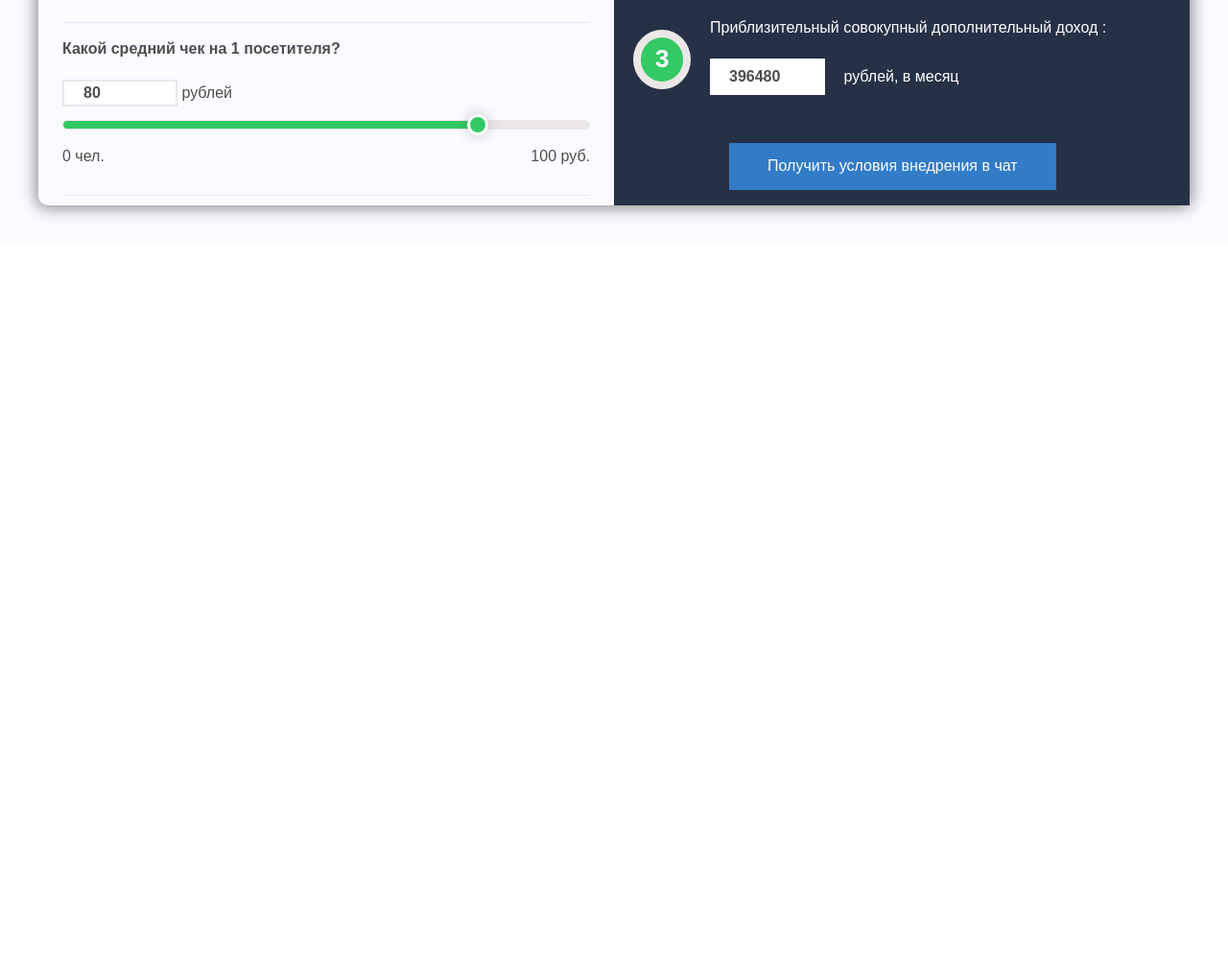
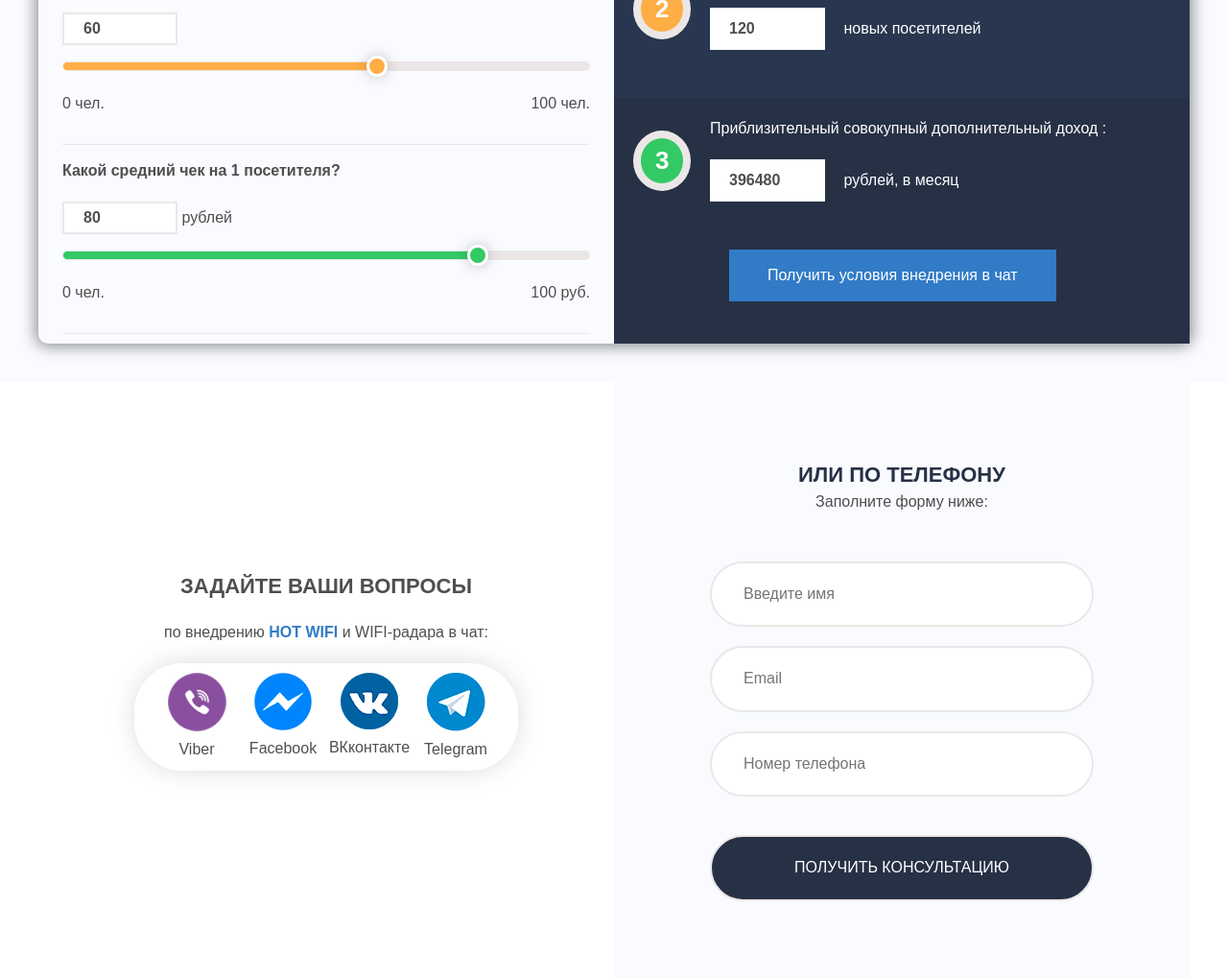
Before and after one commit to LesiukO/hot-wifi, a plain HTML site: page index.html in a window 1280 px wide. Shown: the part 1399-2418 px from the top of the page at 96% size. Before the commit the page ends 1653 px from the top, so only its background shows below. Drawn offline with nearby package versions, Linux system fonts and the light colour scheme.

Commit message:
Зверстав секцію contact

```diff
--- a/index.html
+++ b/index.html
@@ -39,11 +39,11 @@
 	</section>
 	<section class="calculate">
 		<h2 class="title calculate__title">УЗНАЙТЕ СКОЛЬКО КЛИЕНТОВ МОЖНО ПРИВЛЕЧЬ ИСПОЛЬЗУЯ <span class="text_blue">HOT WIFI</span> И WIFI-РАДАР</h2>
-		<p class="text calculate__description">и сколько дополнительного дохода может принести внедрение данных систем в ваш бизнес</p>
+		<p class="calculate__description">и сколько дополнительного дохода может принести внедрение данных систем в ваш бизнес</p>
 		<div class="calculator">
 			<div class="calculator__ranges">
 				<div class="calculator__range">
-					<p class="text text_bold">Какое среднее количество посетителей у вас, В ДЕНЬ?</p>
+					<p class="text_bold">Какое среднее количество посетителей у вас, В ДЕНЬ?</p>
 					<!-- <input type="text" name="range-text" id="range-text-1" class="range-text"> -->
 					<span class="range-text" id="range-text-1">80</span>
 					<input id="range-1" value="80" type="range" name="range" min="0" max="100" class="range">
@@ -53,8 +53,8 @@
 					</div>
 				</div>
 				<div class="calculator__range">
-					<p class="text text_bold">Какое количество людей приблизительно проходит</p>
-					<p class="text">в радиусе 100 метров возле вашего заведения, В ДЕНЬ?</p>
+					<p class="text_bold">Какое количество людей приблизительно проходит</p>
+					<p>в радиусе 100 метров возле вашего заведения, В ДЕНЬ?</p>
 					<span class="range-text" id="range-text-2">60</span>
 					<input id="range-2" value="60" type="range" name="range" min="0" max="100" class="range">
 					<div class="range__min-max">
@@ -63,9 +63,9 @@
 					</div>
 				</div>
 				<div class="calculator__range">
-					<p class="text text_bold">Какой средний чек на 1 посетителя?</p>
+					<p class="text_bold">Какой средний чек на 1 посетителя?</p>
 					<span class="range-text" id="range-text-3">80</span>
-					<span class="text">рублей</span>
+					<span>рублей</span>
 					<input id="range-3" value="80" type="range" name="range" min="0" max="100" class="range">
 					<div class="range__min-max">
 						<span class="range__min">0 чел.</span>
@@ -76,17 +76,17 @@
 			<div class="calculator__results">
 				<div class="calculator__result">
 					<h2 class="title calculator__title">РАСЧЕТ</h2>
-					<p class="text">В среднем за месяц вы сможете вернуть :</p>
+					<p>В среднем за месяц вы сможете вернуть :</p>
 					<span class="result__number" id="result__number_1">240</span>
 					<span class="result__text" id="result__text_1">клиентов</span>
 				</div>
 				<div class="calculator__result">
-					<p class="text">В среднем за месяц вы сможете привлечь:</p>
+					<p>В среднем за месяц вы сможете привлечь:</p>
 					<span class="result__number" id="result__number_2">120</span>
 					<span class="result__text" id="result__text_1">новых посетителей</span>
 				</div>
 				<div class="calculator__result">
-					<p class="text">Приблизительный совокупный дополнительный доход :</p>
+					<p>Приблизительный совокупный дополнительный доход :</p>
 					<span class="result__number" id="result__number_3">396480</span>
 					<span class="result__text" id="result__text_1">рублей, в месяц</span>
 				</div>
@@ -94,7 +94,44 @@
 			</div>
 		</div>
 	</section>
-
+	<section class="contact">
+		<div class="socials">
+			<div class="socials__wrap">
+				<h2 class="title socials__title">Задайте ваши вопросы</h2>
+				<p class="socials__descriptions">по внедрению <span class="text_blue text_bold">HOT WIFI</span> и WIFI-радара в чат:</p>
+				<div class="social-buttons">
+					<div class="social-button">
+						<img src="img/icons/viber.png" alt="viber" class="social-button__img">
+						<p class="social-button__text">Viber</p>
+					</div>
+					<div class="social-button">
+						<img src="img/icons/facebook.png" alt="facebook" class="social-button__img">
+						<p class="social-button__text">Facebook</p>
+					</div>
+					<div class="social-button">
+						<img src="img/icons/vk.png" alt="vk" class="social-button__img">
+						<p class="social-button__text">ВКконтакте</p>
+					</div>
+					<div class="social-button">
+						<img src="img/icons/telegram.png" alt="telegram" class="social-button__img">
+						<p class="social-button__text">Telegram</p>
+					</div>
+				</div>
+			</div>
+		</div>
+		<div class="phone-form">
+			<div class="phone-form__wrap">
+				<h2 class="title phone-form__title">или по телефону</h2>
+				<p class="socials__descriptions">Заполните форму ниже:</p>
+				<form action="" class="form phone-form__form" id="form">
+					<input class="form__input" type="text" name="username" placeholder="Введите имя">
+					<input class="form__input" type="text" name="email" placeholder="Email">
+					<input class="form__input" type="tel" name="phone-number" placeholder="Номер телефона">
+					<input class="form__submit" type="submit" name="submit" value="Получить консультацию">
+				</form>
+			</div>
+		</div>
+	</section>
 
 	<script src="js/script.js"></script>
 </body>
--- a/sass/_calculate.sass
+++ b/sass/_calculate.sass
@@ -127,7 +127,7 @@
 			content: '1'
 			position: absolute
 			background-color: $color-bg
-			padding: 8px 15px
+			padding: 4px 15px
 			border-radius: 50%
 			color: $second-color
 			font-size: 26px
--- /dev/null
+++ b/sass/_contact.sass
@@ -0,0 +1,68 @@
+.contact
+	max-width: 1200px
+	margin: 0 auto
+	display: flex
+	justify-content: space-between
+.socials
+	width: 50%
+	display: flex
+	justify-content: center
+	align-items: center
+	&__descriptions
+		text-align: center
+	&__title
+		margin-bottom: 20px
+.social-buttons
+	display: flex
+	justify-content: space-between
+	max-width: 400px
+	margin: 20px auto
+	padding: 10px 20px
+	box-shadow: 0px 0px 34px -10px rgba(0,0,0,0.28)
+	border-radius: 50px
+.social-button
+	text-align: center
+	width: 90px
+	cursor: pointer
+	transition: 0.4s
+	position: relative
+	top: 0
+	&:hover
+		top: -5px
+	&__text
+		text-align: center
+.phone-form
+	width: 50%
+	background-color: $light-bg
+	display: flex
+	justify-content: center
+	align-items: center
+	padding: 80px 0
+	&__form
+		margin-top: 50px
+	&__title
+		color: $dark-bg
+.form
+	display: flex
+	flex-direction: column
+	&__input
+		padding: 23px 33px
+		border: 2px solid $light-grey
+		border-radius: 40px
+		width: 400px
+		margin-bottom: 20px
+		outline: 0
+		&:focus
+			border-color: $color-bg
+	&__submit
+		padding: 23px 33px
+		border: 2px solid $light-grey
+		border-radius: 40px
+		width: 400px
+		color: $second-color
+		text-transform: uppercase
+		background-color: $dark-bg
+		margin-top: 20px
+		outline: 0
+		&:focus
+			border-color: $color-bg
--- a/sass/_settings.sass
+++ b/sass/_settings.sass
@@ -1,10 +1,13 @@
 body
 	color: $text-color
 	font-family: sans-serif
+	font-size: 16px
+	line-height: 1.5
 .title
 	text-align: center
 	font-size: 22px
 	line-height: 1.5
+	text-transform: uppercase
 .text
 	font-size: 16px
 	line-height: 1.5
--- a/sass/style.sass
+++ b/sass/style.sass
@@ -7,8 +7,11 @@
 /* ------------   settings   	  		 --------------- */
 @import 'settings'
 
-/* ------------   main   	  		 --------------- */
+/* ------------   main   	  			 --------------- */
 @import 'main'
 
 /* ------------   calculate   	  		 --------------- */
 @import 'calculate'
+
+/* ------------   contact   	  		 --------------- */
+@import 'contact'
```
Also changed, not shown: css/style.css, img/icons/facebook.png (added), img/icons/telegram.png (added), img/icons/viber.png (added), img/icons/vk.png (added), 1 other file.
